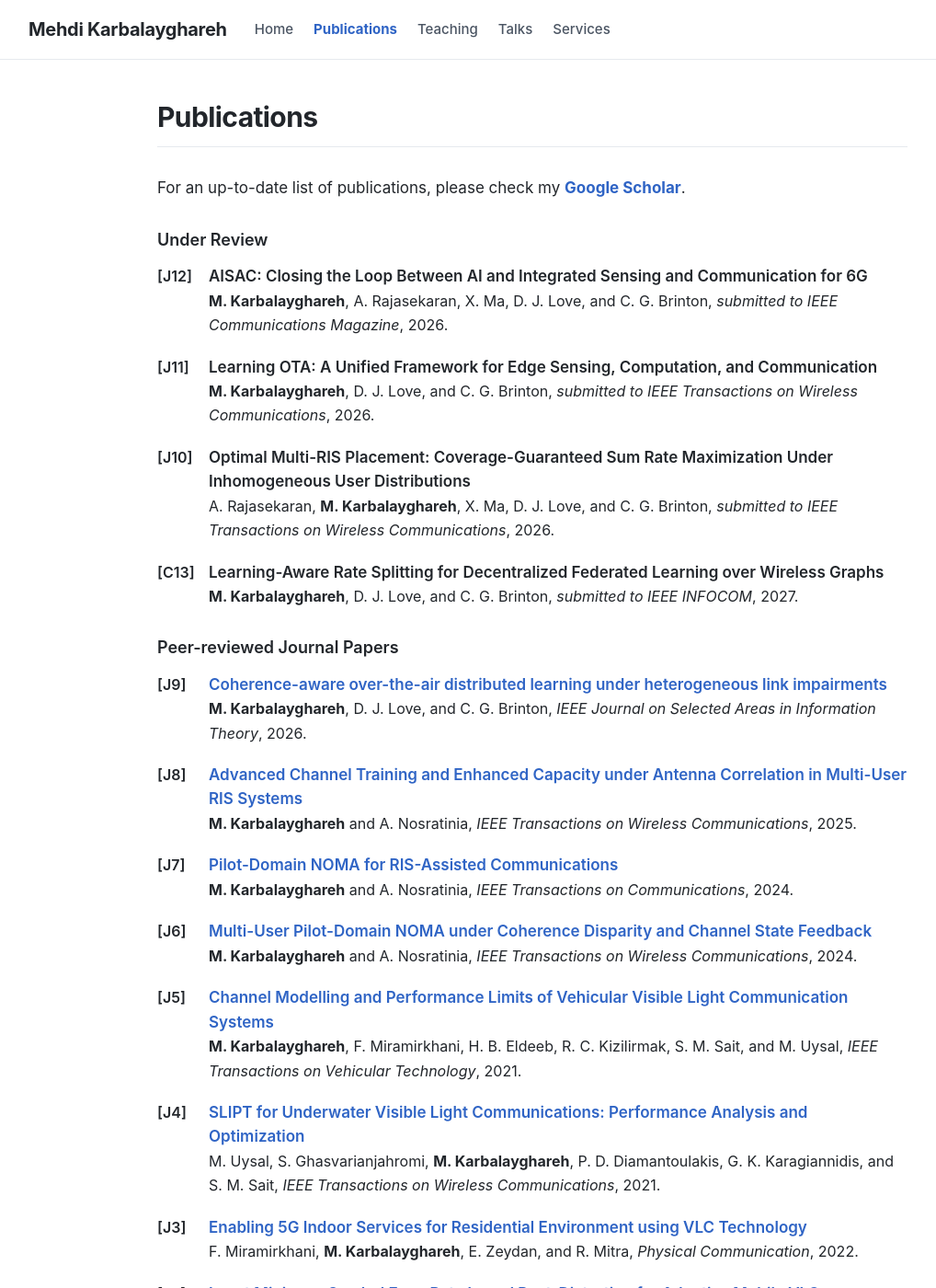
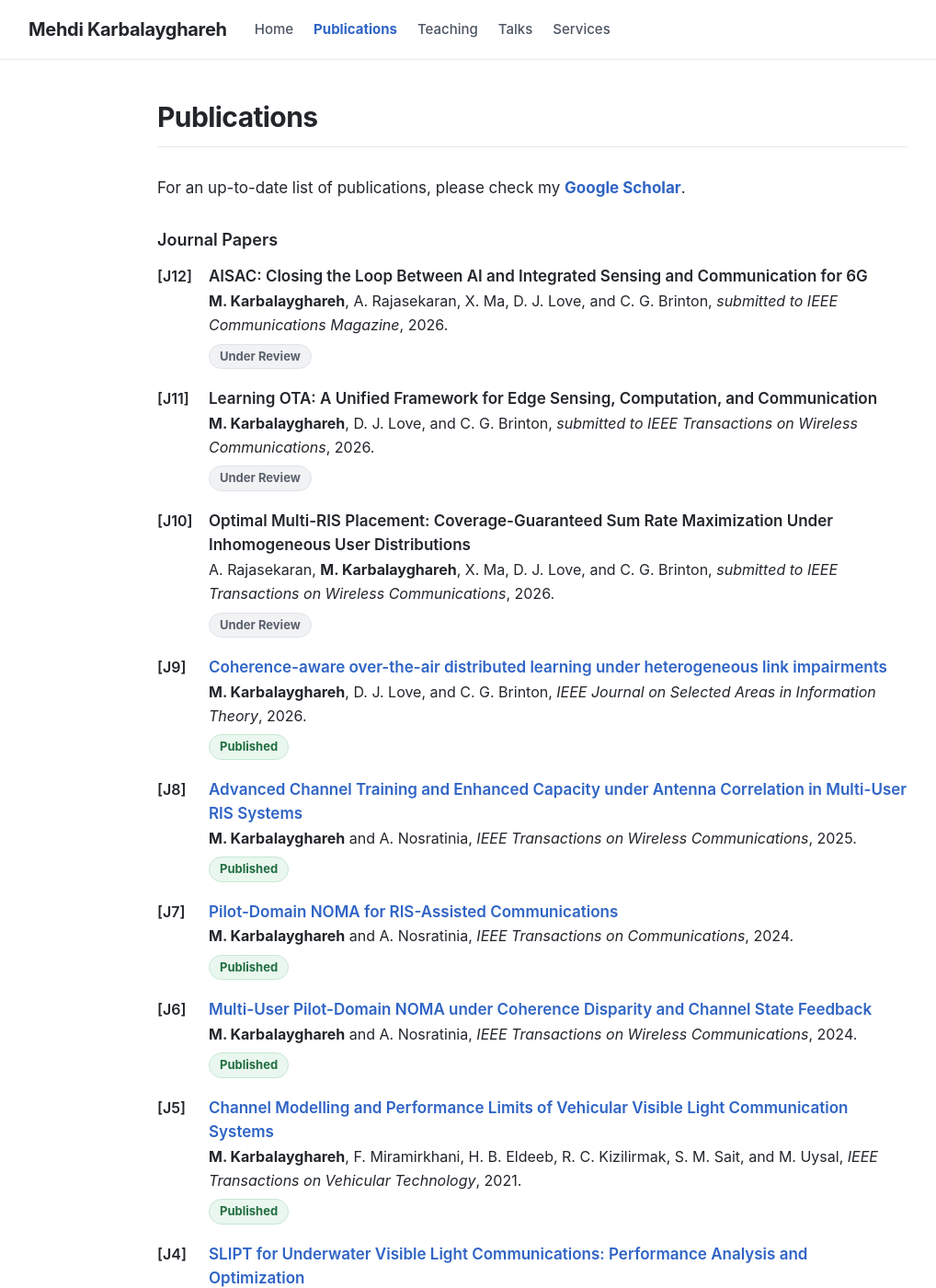
Before and after one commit to mkarbalaygh/mkarbalaygh.github.io, a Jekyll site: the page built from _pages/publications.md, in a window 1280 px wide and 1400 px high. Shown: the whole window at 92% size, without its empty margins (61-1079 px from the left). Built offline with Jekyll 4.4.1, drawn with Linux system fonts in a browser that asks for light colours; comment, search, counter and statistics services are not loaded; some of the changed text lies outside the part shown.

Commit message:
Group publications by journal or conference and show status badges
* Merge under-review papers into journal and conference lists

* Add green published, gray under-review and blue accepted badges

```diff
--- a/_pages/publications.md
+++ b/_pages/publications.md
@@ -12,90 +12,111 @@ permalink: /publications/
     <strong><a href="https://scholar.google.com/citations?hl=en&amp;user=DRw2sL8AAAAJ&amp;view_op=list_works&amp;sortby=pubdate" target="_blank">Google Scholar</a></strong>.
   </p>
 
-  <h3 class="pub-subheading">Under Review</h3>
+  <h3 class="pub-subheading">Journal Papers</h3>
   <ul class="pub-list">
     <li class="pub-entry"><span class="pub-id">[J12]</span><span class="pub-title pub-title--unlinked">AISAC: Closing the Loop Between AI and Integrated Sensing and Communication for 6G</span><br>
       <strong>M. Karbalayghareh</strong>, A. Rajasekaran, X. Ma, D. J. Love, and C. G. Brinton, <em>submitted to IEEE Communications Magazine</em>, 2026.
+      <br><span class="pub-status pub-status--under-review">Under Review</span>
     </li>
     <li class="pub-entry"><span class="pub-id">[J11]</span><span class="pub-title pub-title--unlinked">Learning OTA: A Unified Framework for Edge Sensing, Computation, and Communication</span><br>
       <strong>M. Karbalayghareh</strong>, D. J. Love, and C. G. Brinton, <em>submitted to IEEE Transactions on Wireless Communications</em>, 2026.
+      <br><span class="pub-status pub-status--under-review">Under Review</span>
     </li>
     <li class="pub-entry"><span class="pub-id">[J10]</span><span class="pub-title pub-title--unlinked">Optimal Multi-RIS Placement: Coverage-Guaranteed Sum Rate Maximization Under Inhomogeneous User Distributions</span><br>
       A. Rajasekaran, <strong>M. Karbalayghareh</strong>, X. Ma, D. J. Love, and C. G. Brinton, <em>submitted to IEEE Transactions on Wireless Communications</em>, 2026.
+      <br><span class="pub-status pub-status--under-review">Under Review</span>
     </li>
-    <li class="pub-entry"><span class="pub-id">[C13]</span><span class="pub-title pub-title--unlinked">Learning-Aware Rate Splitting for Decentralized Federated Learning over Wireless Graphs</span><br>
-      <strong>M. Karbalayghareh</strong>, D. J. Love, and C. G. Brinton, <em>submitted to IEEE INFOCOM</em>, 2027.
+    <li class="pub-entry"><span class="pub-id">[J9]</span><a class="pub-title" href="https://scholar.google.com/scholar?hl=en&amp;q=Coherence-aware%20over-the-air%20distributed%20learning%20under%20heterogeneous%20link%20impairments" target="_blank" rel="noopener noreferrer" title="Find this paper on Google Scholar">Coherence-aware over-the-air distributed learning under heterogeneous link impairments</a><br>
+      <strong>M. Karbalayghareh</strong>, D. J. Love, and C. G. Brinton, <em>IEEE Journal on Selected Areas in Information Theory</em>, 2026.
+      <br><span class="pub-status pub-status--published">Published</span>
+    </li>
+    <li class="pub-entry"><span class="pub-id">[J8]</span><a class="pub-title" href="https://scholar.google.com/scholar?hl=en&amp;q=Advanced%20Channel%20Training%20and%20Enhanced%20Capacity%20under%20Antenna%20Correlation%20in%20Multi-User%20RIS%20Systems" target="_blank" rel="noopener noreferrer" title="Find this paper on Google Scholar">Advanced Channel Training and Enhanced Capacity under Antenna Correlation in Multi-User RIS Systems</a><br>
+      <strong>M. Karbalayghareh</strong> and A. Nosratinia, <em>IEEE Transactions on Wireless Communications</em>, 2025.
+      <br><span class="pub-status pub-status--published">Published</span>
+    </li>
+    <li class="pub-entry"><span class="pub-id">[J7]</span><a class="pub-title" href="https://scholar.google.com/scholar?hl=en&amp;q=Pilot-Domain%20NOMA%20for%20RIS-Assisted%20Communications" target="_blank" rel="noopener noreferrer" title="Find this paper on Google Scholar">Pilot-Domain NOMA for RIS-Assisted Communications</a><br>
+      <strong>M. Karbalayghareh</strong> and A. Nosratinia, <em>IEEE Transactions on Communications</em>, 2024.
+      <br><span class="pub-status pub-status--published">Published</span>
+    </li>
+    <li class="pub-entry"><span class="pub-id">[J6]</span><a class="pub-title" href="https://scholar.google.com/scholar?hl=en&amp;q=Multi-User%20Pilot-Domain%20NOMA%20under%20Coherence%20Disparity%20and%20Channel%20State%20Feedback" target="_blank" rel="noopener noreferrer" title="Find this paper on Google Scholar">Multi-User Pilot-Domain NOMA under Coherence Disparity and Channel State Feedback</a><br>
+      <strong>M. Karbalayghareh</strong> and A. Nosratinia, <em>IEEE Transactions on Wireless Communications</em>, 2024.
+      <br><span class="pub-status pub-status--published">Published</span>
+    </li>
+    <li class="pub-entry"><span class="pub-id">[J5]</span><a class="pub-title" href="https://scholar.google.com/scholar?hl=en&amp;q=Channel%20Modelling%20and%20Performance%20Limits%20of%20Vehicular%20Visible%20Light%20Communication%20Systems" target="_blank" rel="noopener noreferrer" title="Find this paper on Google Scholar">Channel Modelling and Performance Limits of Vehicular Visible Light Communication Systems</a><br>
+      <strong>M. Karbalayghareh</strong>, F. Miramirkhani, H. B. Eldeeb, R. C. Kizilirmak, S. M. Sait, and M. Uysal, <em>IEEE Transactions on Vehicular Technology</em>, 2021.
+      <br><span class="pub-status pub-status--published">Published</span>
+    </li>
+    <li class="pub-entry"><span class="pub-id">[J4]</span><a class="pub-title" href="https://scholar.google.com/scholar?hl=en&amp;q=SLIPT%20for%20Underwater%20Visible%20Light%20Communications%3A%20Performance%20Analysis%20and%20Optimization" target="_blank" rel="noopener noreferrer" title="Find this paper on Google Scholar">SLIPT for Underwater Visible Light Communications: Performance Analysis and Optimization</a><br>
+      M. Uysal, S. Ghasvarianjahromi, <strong>M. Karbalayghareh</strong>, P. D. Diamantoulakis, G. K. Karagiannidis, and S. M. Sait, <em>IEEE Transactions on Wireless Communications</em>, 2021.
+      <br><span class="pub-status pub-status--published">Published</span>
+    </li>
+    <li class="pub-entry"><span class="pub-id">[J3]</span><a class="pub-title" href="https://scholar.google.com/scholar?hl=en&amp;q=Enabling%205G%20Indoor%20Services%20for%20Residential%20Environment%20using%20VLC%20Technology" target="_blank" rel="noopener noreferrer" title="Find this paper on Google Scholar">Enabling 5G Indoor Services for Residential Environment using VLC Technology</a><br>
+      F. Miramirkhani, <strong>M. Karbalayghareh</strong>, E. Zeydan, and R. Mitra, <em>Physical Communication</em>, 2022.
+      <br><span class="pub-status pub-status--published">Published</span>
+    </li>
+    <li class="pub-entry"><span class="pub-id">[J2]</span><a class="pub-title" href="https://scholar.google.com/scholar?hl=en&amp;q=Least%20Minimum%20Symbol%20Error%20Rate%20based%20Post-Distortion%20for%20Adaptive%20Mobile%20VLC%20Transmission%20with%20Receiver%20Selection" target="_blank" rel="noopener noreferrer" title="Find this paper on Google Scholar">Least Minimum Symbol Error Rate based Post-Distortion for Adaptive Mobile VLC Transmission with Receiver Selection</a><br>
+      F. Miramirkhani, <strong>M. Karbalayghareh</strong>, and R. Mitra, <em>Physical Communication</em>, 2022.
+      <br><span class="pub-status pub-status--published">Published</span>
+    </li>
+    <li class="pub-entry"><span class="pub-id">[J1]</span><a class="pub-title" href="https://scholar.google.com/scholar?hl=en&amp;q=Effect%20of%20Scattering%20Phase%20Function%20on%20Underwater%20Visible%20Light%20Communication%20Channel%20Models" target="_blank" rel="noopener noreferrer" title="Find this paper on Google Scholar">Effect of Scattering Phase Function on Underwater Visible Light Communication Channel Models</a><br>
+      F. Miramirkhani, <strong>M. Karbalayghareh</strong>, and M. Uysal, <em>Physical Communication</em>, 2021.
+      <br><span class="pub-status pub-status--published">Published</span>
     </li>
   </ul>
 
-  <h3 class="pub-subheading">Peer-reviewed Journal Papers</h3>
+  <h3 class="pub-subheading">Conference Papers</h3>
   <ul class="pub-list">
-    <li class="pub-entry"><span class="pub-id">[J9]</span><a class="pub-title" href="https://scholar.google.com/scholar?hl=en&amp;q=Coherence-aware%20over-the-air%20distributed%20learning%20under%20heterogeneous%20link%20impairments" target="_blank" rel="noopener noreferrer" title="Find this paper on Google Scholar">Coherence-aware over-the-air distributed learning under heterogeneous link impairments</a><br>
-      <strong>M. Karbalayghareh</strong>, D. J. Love, and C. G. Brinton, <em>IEEE Journal on Selected Areas in Information Theory</em>, 2026.
+    <li class="pub-entry"><span class="pub-id">[C13]</span><span class="pub-title pub-title--unlinked">Learning-Aware Rate Splitting for Decentralized Federated Learning over Wireless Graphs</span><br>
+      <strong>M. Karbalayghareh</strong>, D. J. Love, and C. G. Brinton, <em>submitted to IEEE INFOCOM</em>, 2027.
+      <br><span class="pub-status pub-status--under-review">Under Review</span>
     </li>
-    <li class="pub-entry"><span class="pub-id">[J8]</span><a class="pub-title" href="https://scholar.google.com/scholar?hl=en&amp;q=Advanced%20Channel%20Training%20and%20Enhanced%20Capacity%20under%20Antenna%20Correlation%20in%20Multi-User%20RIS%20Systems" target="_blank" rel="noopener noreferrer" title="Find this paper on Google Scholar">Advanced Channel Training and Enhanced Capacity under Antenna Correlation in Multi-User RIS Systems</a><br>
-      <strong>M. Karbalayghareh</strong> and A. Nosratinia, <em>IEEE Transactions on Wireless Communications</em>, 2025.
-    </li>
-    <li class="pub-entry"><span class="pub-id">[J7]</span><a class="pub-title" href="https://scholar.google.com/scholar?hl=en&amp;q=Pilot-Domain%20NOMA%20for%20RIS-Assisted%20Communications" target="_blank" rel="noopener noreferrer" title="Find this paper on Google Scholar">Pilot-Domain NOMA for RIS-Assisted Communications</a><br>
-      <strong>M. Karbalayghareh</strong> and A. Nosratinia, <em>IEEE Transactions on Communications</em>, 2024.
-    </li>
-    <li class="pub-entry"><span class="pub-id">[J6]</span><a class="pub-title" href="https://scholar.google.com/scholar?hl=en&amp;q=Multi-User%20Pilot-Domain%20NOMA%20under%20Coherence%20Disparity%20and%20Channel%20State%20Feedback" target="_blank" rel="noopener noreferrer" title="Find this paper on Google Scholar">Multi-User Pilot-Domain NOMA under Coherence Disparity and Channel State Feedback</a><br>
-      <strong>M. Karbalayghareh</strong> and A. Nosratinia, <em>IEEE Transactions on Wireless Communications</em>, 2024.
-    </li>
-    <li class="pub-entry"><span class="pub-id">[J5]</span><a class="pub-title" href="https://scholar.google.com/scholar?hl=en&amp;q=Channel%20Modelling%20and%20Performance%20Limits%20of%20Vehicular%20Visible%20Light%20Communication%20Systems" target="_blank" rel="noopener noreferrer" title="Find this paper on Google Scholar">Channel Modelling and Performance Limits of Vehicular Visible Light Communication Systems</a><br>
-      <strong>M. Karbalayghareh</strong>, F. Miramirkhani, H. B. Eldeeb, R. C. Kizilirmak, S. M. Sait, and M. Uysal, <em>IEEE Transactions on Vehicular Technology</em>, 2021.
-    </li>
-    <li class="pub-entry"><span class="pub-id">[J4]</span><a class="pub-title" href="https://scholar.google.com/scholar?hl=en&amp;q=SLIPT%20for%20Underwater%20Visible%20Light%20Communications%3A%20Performance%20Analysis%20and%20Optimization" target="_blank" rel="noopener noreferrer" title="Find this paper on Google Scholar">SLIPT for Underwater Visible Light Communications: Performance Analysis and Optimization</a><br>
-      M. Uysal, S. Ghasvarianjahromi, <strong>M. Karbalayghareh</strong>, P. D. Diamantoulakis, G. K. Karagiannidis, and S. M. Sait, <em>IEEE Transactions on Wireless Communications</em>, 2021.
-    </li>
-    <li class="pub-entry"><span class="pub-id">[J3]</span><a class="pub-title" href="https://scholar.google.com/scholar?hl=en&amp;q=Enabling%205G%20Indoor%20Services%20for%20Residential%20Environment%20using%20VLC%20Technology" target="_blank" rel="noopener noreferrer" title="Find this paper on Google Scholar">Enabling 5G Indoor Services for Residential Environment using VLC Technology</a><br>
-      F. Miramirkhani, <strong>M. Karbalayghareh</strong>, E. Zeydan, and R. Mitra, <em>Physical Communication</em>, 2022.
-    </li>
-    <li class="pub-entry"><span class="pub-id">[J2]</span><a class="pub-title" href="https://scholar.google.com/scholar?hl=en&amp;q=Least%20Minimum%20Symbol%20Error%20Rate%20based%20Post-Distortion%20for%20Adaptive%20Mobile%20VLC%20Transmission%20with%20Receiver%20Selection" target="_blank" rel="noopener noreferrer" title="Find this paper on Google Scholar">Least Minimum Symbol Error Rate based Post-Distortion for Adaptive Mobile VLC Transmission with Receiver Selection</a><br>
-      F. Miramirkhani, <strong>M. Karbalayghareh</strong>, and R. Mitra, <em>Physical Communication</em>, 2022.
-    </li>
-    <li class="pub-entry"><span class="pub-id">[J1]</span><a class="pub-title" href="https://scholar.google.com/scholar?hl=en&amp;q=Effect%20of%20Scattering%20Phase%20Function%20on%20Underwater%20Visible%20Light%20Communication%20Channel%20Models" target="_blank" rel="noopener noreferrer" title="Find this paper on Google Scholar">Effect of Scattering Phase Function on Underwater Visible Light Communication Channel Models</a><br>
-      F. Miramirkhani, <strong>M. Karbalayghareh</strong>, and M. Uysal, <em>Physical Communication</em>, 2021.
-    </li>
-  </ul>
-
-  <h3 class="pub-subheading">Peer-reviewed Conference Papers</h3>
-  <ul class="pub-list">
     <li class="pub-entry"><span class="pub-id">[C12]</span><a class="pub-title" href="https://arxiv.org/abs/2607.18649" target="_blank" rel="noopener noreferrer">Distributed Edge Learning under Imperfect Data Sensing</a><br>
       <strong>M. Karbalayghareh</strong>, D. J. Love, and C. G. Brinton, <em>accepted for publication in IEEE ITW</em>, 2026.
+      <br><span class="pub-status pub-status--accepted">Accepted</span>
     </li>
     <li class="pub-entry"><span class="pub-id">[C11]</span><a class="pub-title" href="https://ieeexplore.ieee.org/abstract/document/11571334" target="_blank" rel="noopener noreferrer">Coherence-Aware Distributed Learning under Heterogeneous Downlink Impairments</a><br>
       <strong>M. Karbalayghareh</strong>, D. J. Love, and C. G. Brinton, <em>IEEE INFOCOM</em>, 2026.
+      <br><span class="pub-status pub-status--published">Published</span>
     </li>
     <li class="pub-entry"><span class="pub-id">[C10]</span><a class="pub-title" href="https://scholar.google.com/scholar?hl=en&amp;q=Optimal%20RIS%20Placement%20in%20Multi-User%20MISO%20Systems%20with%20User%20Randomness" target="_blank" rel="noopener noreferrer" title="Find this paper on Google Scholar">Optimal RIS Placement in Multi-User MISO Systems with User Randomness</a><br>
       A. Rajasekaran, <strong>M. Karbalayghareh</strong>, X. Ma, D. J. Love, and C. G. Brinton, <em>IEEE WiOpt</em>, 2026.
+      <br><span class="pub-status pub-status--published">Published</span>
     </li>
     <li class="pub-entry"><span class="pub-id">[C9]</span><a class="pub-title" href="https://scholar.google.com/scholar?hl=en&amp;q=Pilot-Domain%20NOMA%20for%20Multi-User%20RIS-Assisted%20Communications" target="_blank" rel="noopener noreferrer" title="Find this paper on Google Scholar">Pilot-Domain NOMA for Multi-User RIS-Assisted Communications</a><br>
       <strong>M. Karbalayghareh</strong> and A. Nosratinia, <em>IEEE ICC</em>, 2024.
+      <br><span class="pub-status pub-status--published">Published</span>
     </li>
     <li class="pub-entry"><span class="pub-id">[C8]</span><a class="pub-title" href="https://scholar.google.com/scholar?hl=en&amp;q=RIS-Assisted%20Downlink%20Transmission%20under%20Unequal%20Coherence%20Intervals%20and%20CSI%20Feedback" target="_blank" rel="noopener noreferrer" title="Find this paper on Google Scholar">RIS-Assisted Downlink Transmission under Unequal Coherence Intervals and CSI Feedback</a><br>
       <strong>M. Karbalayghareh</strong> and A. Nosratinia, <em>IEEE PIMRC</em>, 2023.
+      <br><span class="pub-status pub-status--published">Published</span>
     </li>
     <li class="pub-entry"><span class="pub-id">[C7]</span><a class="pub-title" href="https://scholar.google.com/scholar?hl=en&amp;q=Interaction%20of%20Pilot%20Reuse%20and%20Channel%20State%20Feedback%20under%20Coherence%20Disparity" target="_blank" rel="noopener noreferrer" title="Find this paper on Google Scholar">Interaction of Pilot Reuse and Channel State Feedback under Coherence Disparity</a><br>
       <strong>M. Karbalayghareh</strong> and A. Nosratinia, <em>IEEE ITW</em>, 2022.
+      <br><span class="pub-status pub-status--published">Published</span>
     </li>
     <li class="pub-entry"><span class="pub-id">[C6]</span><a class="pub-title" href="https://scholar.google.com/scholar?hl=en&amp;q=Vehicular%20Visible%20Light%20Communications%20with%20SPAD%20Receivers" target="_blank" rel="noopener noreferrer" title="Find this paper on Google Scholar">Vehicular Visible Light Communications with SPAD Receivers</a><br>
       <strong>M. Karbalayghareh</strong>, F. Miramirkhani, M. Safari, and M. Uysal, <em>IEEE WCNC</em>, 2019.
+      <br><span class="pub-status pub-status--published">Published</span>
     </li>
     <li class="pub-entry"><span class="pub-id">[C5]</span><a class="pub-title" href="https://scholar.google.com/scholar?hl=en&amp;q=Simultaneous%20Lightwave%20Information%20and%20Power%20Transfer%20in%20Underwater%20Visible%20Light%20Communications" target="_blank" rel="noopener noreferrer" title="Find this paper on Google Scholar">Simultaneous Lightwave Information and Power Transfer in Underwater Visible Light Communications</a><br>
       S. Ghasvarianjahromi, <strong>M. Karbalayghareh</strong>, P. D. Diamantoulakis, G. K. Karagiannidis, and M. Uysal, <em>IEEE PIMRC</em>, 2019.
+      <br><span class="pub-status pub-status--published">Published</span>
     </li>
     <li class="pub-entry"><span class="pub-id">[C4]</span><a class="pub-title" href="https://scholar.google.com/scholar?hl=en&amp;q=Resource%20Allocation%20for%20Downlink%20OFDMA%20in%20Underwater%20Visible%20Light%20Communications" target="_blank" rel="noopener noreferrer" title="Find this paper on Google Scholar">Resource Allocation for Downlink OFDMA in Underwater Visible Light Communications</a><br>
       M. Elamassie, <strong>M. Karbalayghareh</strong>, F. Miramirkhani, M. Uysal, M. Abdallah, and K. Qaraqe, <em>IEEE BlackSeaCom</em>, 2019.
+      <br><span class="pub-status pub-status--published">Published</span>
     </li>
     <li class="pub-entry"><span class="pub-id">[C3]</span><a class="pub-title" href="https://scholar.google.com/scholar?hl=en&amp;q=Comparative%20Performance%20Evaluation%20of%20VLC%2C%20LTE%20and%20WLAN%20Technologies%20in%20Indoor%20Environments" target="_blank" rel="noopener noreferrer" title="Find this paper on Google Scholar">Comparative Performance Evaluation of VLC, LTE and WLAN Technologies in Indoor Environments</a><br>
       A. Zeshan, <strong>M. Karbalayghareh</strong>, F. Miramirkhani, M. Uysal, and T. Baykas, <em>IEEE BlackSeaCom</em>, 2021.
+      <br><span class="pub-status pub-status--published">Published</span>
     </li>
     <li class="pub-entry"><span class="pub-id">[C2]</span><a class="pub-title" href="https://scholar.google.com/scholar?hl=en&amp;q=Adaptive%20DCO-OFDM%20for%20Underwater%20Visible%20Light%20Communications" target="_blank" rel="noopener noreferrer" title="Find this paper on Google Scholar">Adaptive DCO-OFDM for Underwater Visible Light Communications</a><br>
       M. Elamassie, <strong>M. Karbalayghareh</strong>, F. Miramirkhani, and M. Uysal, <em>IEEE SIU</em>, 2019.
+      <br><span class="pub-status pub-status--published">Published</span>
     </li>
     <li class="pub-entry"><span class="pub-id">[C1]</span><a class="pub-title" href="https://scholar.google.com/scholar?hl=en&amp;q=Effect%20of%20Fog%20and%20Rain%20on%20the%20Performance%20of%20Vehicular%20Visible%20Light%20Communications" target="_blank" rel="noopener noreferrer" title="Find this paper on Google Scholar">Effect of Fog and Rain on the Performance of Vehicular Visible Light Communications</a><br>
       M. Elamassie, <strong>M. Karbalayghareh</strong>, F. Miramirkhani, R. C. Kizilirmak, and M. Uysal, <em>IEEE VTC</em>, 2018.
+      <br><span class="pub-status pub-status--published">Published</span>
     </li>
   </ul>
 </div>
--- a/assets/css/style.css
+++ b/assets/css/style.css
@@ -384,6 +384,36 @@ body.publications .pub-entry em {
   font-style: italic;
 }
 
+/* Status badges sit beneath each publication citation. */
+body.publications .pub-status {
+  display: inline-block;
+  margin-top: 7px;
+  padding: 3px 11px;
+  border: 1px solid transparent;
+  border-radius: 999px;
+  font-size: 13px;
+  line-height: 1.5;
+  font-weight: 650;
+}
+
+body.publications .pub-status--published {
+  color: #216e40;
+  background: #eaf7ef;
+  border-color: #c7e8d3;
+}
+
+body.publications .pub-status--under-review {
+  color: #59616d;
+  background: #f1f2f4;
+  border-color: #dfe3e8;
+}
+
+body.publications .pub-status--accepted {
+  color: #225dad;
+  background: #ebf3ff;
+  border-color: #c5dcfa;
+}
+
 @media (max-width: 560px) {
   body.publications .page-content .pub-entry {
     padding-left: 49px;
```
